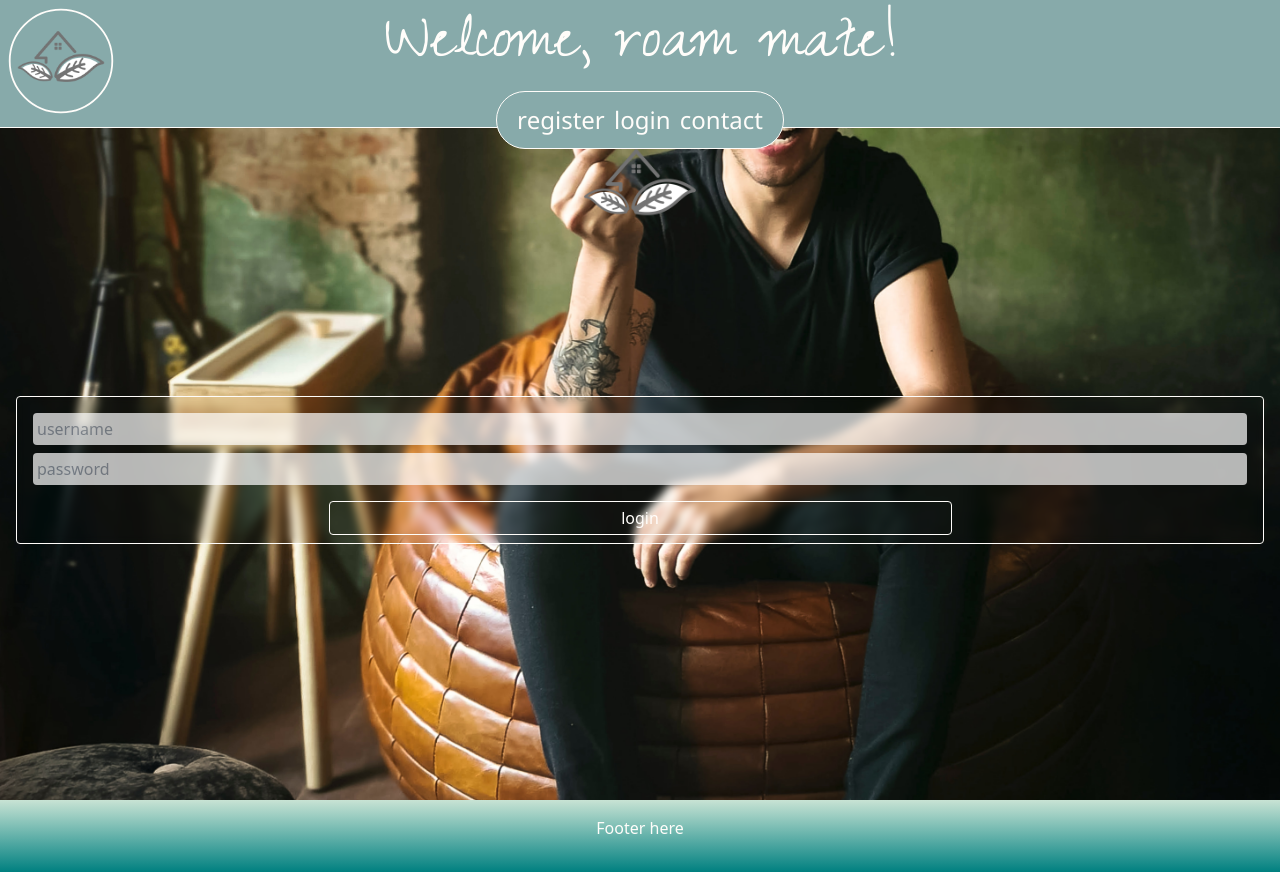
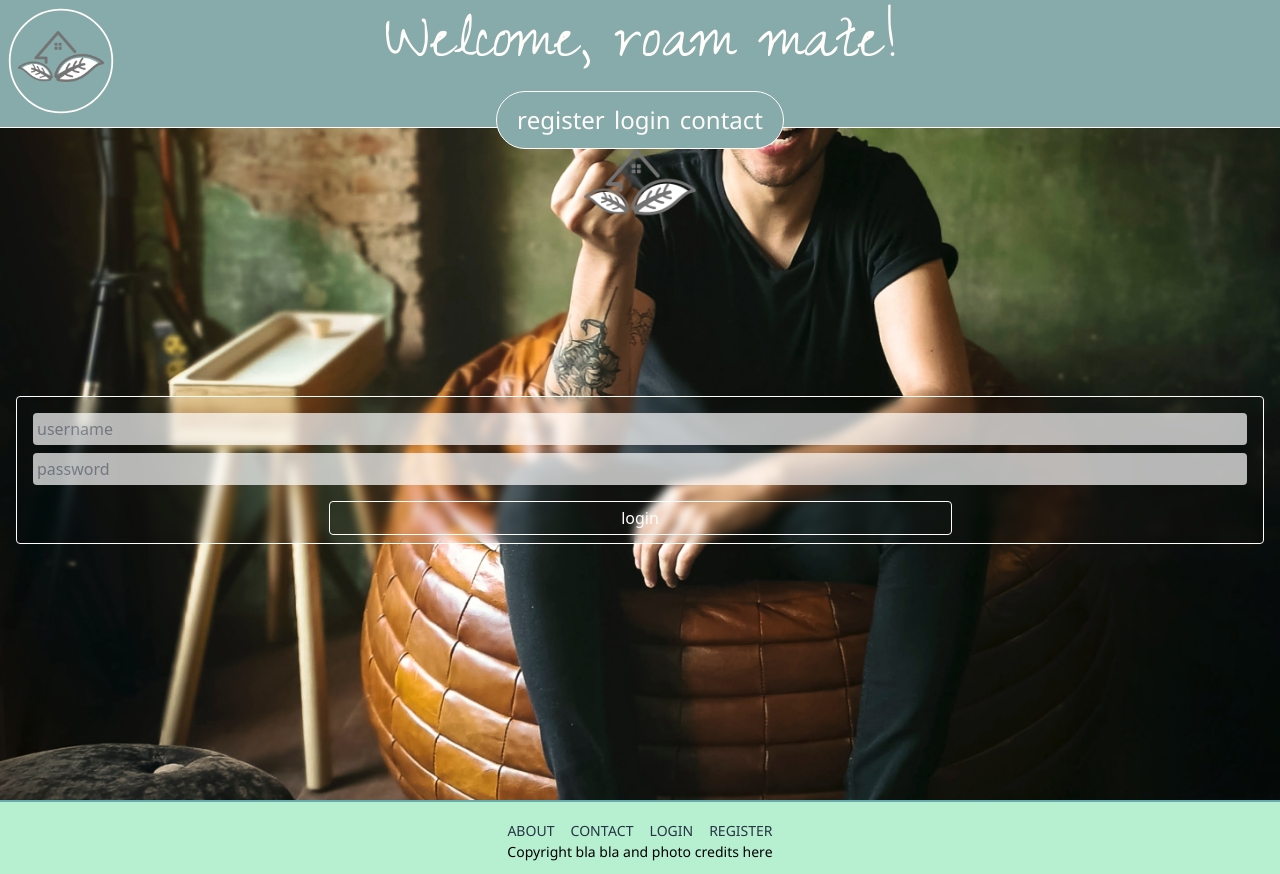
Before and after one commit to pietow/client-react, a React (Create React App) app: page /login in a window 1280 px wide. Built offline with nearby package versions, Linux system fonts and the light colour scheme.

Commit message:
feat: footer fixed

```diff
--- a/src/components/Footer/Footer.jsx
+++ b/src/components/Footer/Footer.jsx
@@ -1,10 +1,32 @@
+/** @format */
+
 // import { StyleSheet, Text, View } from 'react-native'
 import React from 'react'
+import { Link } from 'react-router-dom'
+import links from '../../data/links.json'
 
 export default function Footer() {
-  return (
-    <footer className="bg-gradient-to-t from-teal-footer to-pistachio-normal pb-14 pt-4 h-14">
-      <p className="text-best-white text-center">Footer here</p>
-    </footer>
-  )
+    return (
+        <footer className="bg-pistachio-dark pb-14 pt-4 h-14 border-t-2 border-teal-dark">
+            <div className="flex md:flex-row justify-center md:mx-auto space-x-0 md:space-x-8 space-y-8 md:space-y-0 order-3 md:order-2">
+                {links.map((item) => (
+                    <div className="flex flex-row" key={item.title}>
+                        <div>
+                            {item.links.map((link) => (
+                                <Link
+                                    to={link.path}
+                                    key={link.name}
+                                    className="text-sm uppercase text-gray-dark font-noto px-2">
+                                    {link.name}
+                                </Link>
+                            ))}
+                        </div>
+                    </div>
+                ))}
+            </div>
+            <p className="text-sm text-center font-noto text-black">
+                Copyright bla bla and photo credits here
+            </p>
+        </footer>
+    )
 }
--- /dev/null
+++ b/src/data/links.json
@@ -0,0 +1,23 @@
+[
+    {
+        "title": "about",
+        "links": [
+            {
+                "name": "About",
+                "path": "/about"
+            },
+            {
+                "name": "Contact",
+                "path": "/contact"
+            },
+            {
+                "name": "Login",
+                "path": "/login"
+            },
+            {
+                "name": "Register",
+                "path": "/register"
+            }
+        ]
+    }
+]
```
